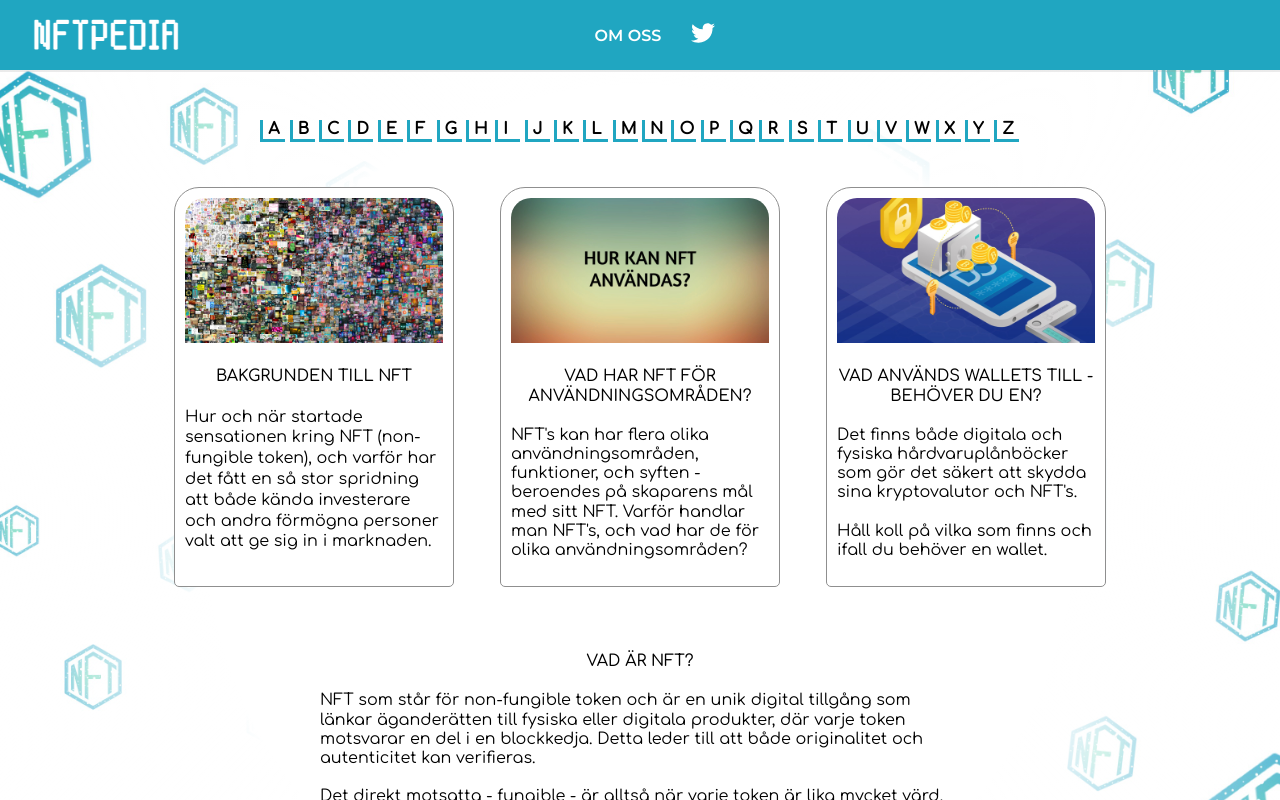
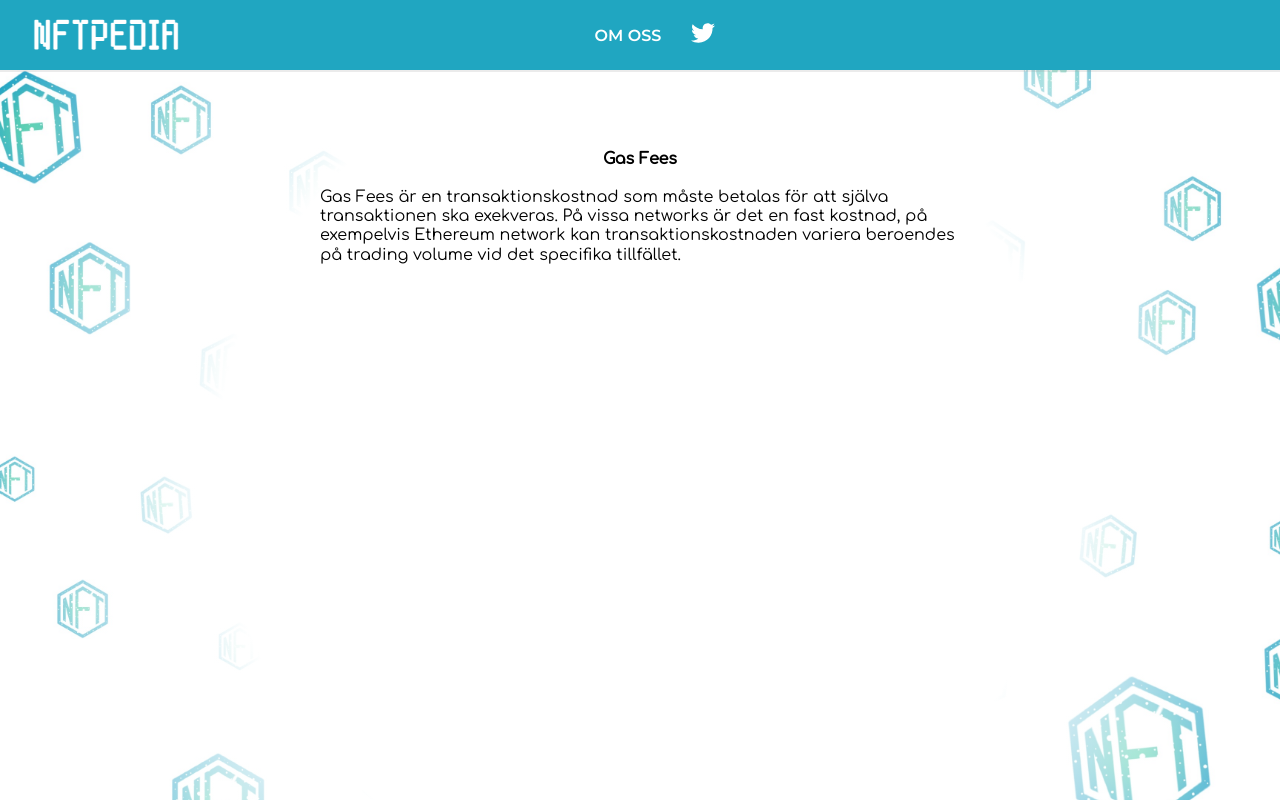
Before and after one commit to jossifelefteriadis/nftpedia, a React (Create React App) app: page /gas-fees in a window 1280 px wide. Shown: the top 800 px of the page. Built offline with nearby package versions, Linux system fonts and the light colour scheme.

Commit message:
Add description for gas fees

```diff
--- a/src/components/PageContainer.js
+++ b/src/components/PageContainer.js
@@ -41,6 +41,8 @@ import Flip from "./words/Flip";
 import Flipper from "./words/Flipper";
 import FloorPrice from "./words/FloorPrice";
 import Fud from "./words/Fud";
+
+import GasFees from "./words/GasFees";
 
 import A from "./letter/A";
 import B from "./letter/B";
@@ -156,6 +158,9 @@ export default class PageContainer extends React.Component {
           <Route path="/fud">
             <Fud />
           </Route>
+          <Route path="/gas-fees">
+            <GasFees />
+          </Route>
           <Route path="/A">
             <A />
           </Route>
--- a/src/components/letter/G.js
+++ b/src/components/letter/G.js
@@ -6,16 +6,16 @@ const G = () => (
     <h1>G</h1>
     <br />
     <p className="letter--word">
-      <Link to="/GAS-FEES">GAS FEES</Link>
+      <Link to="/gas-fees">GAS FEES</Link>
     </p>
     <p className="letter--word">
-      <Link to="/GAS-WAR">GAS WAR</Link>
+      <Link to="/gas-war">GAS WAR</Link>
     </p>
     <p className="letter--word">
-      <Link to="/GMI">GMI (WAGMI / NGMI)</Link>
+      <Link to="/gmi">GMI (WAGMI / NGMI)</Link>
     </p>
     <p className="letter--word">
-      <Link to="/GWEI">GWEI</Link>
+      <Link to="/gwei">GWEI</Link>
     </p>
   </section>
 );
--- /dev/null
+++ b/src/components/words/GasFees.js
@@ -0,0 +1,15 @@
+import React from "react";
+
+const GasFees = () => (
+  <section className="word-description-container">
+    <h1>Gas Fees</h1>
+    <p>
+      Gas Fees är en transaktionskostnad som måste betalas för att själva
+      transaktionen ska exekveras. På vissa networks är det en fast kostnad, på
+      exempelvis Ethereum network kan transaktionskostnaden variera beroendes på
+      trading volume vid det specifika tillfället.
+    </p>
+  </section>
+);
+
+export default GasFees;
```
